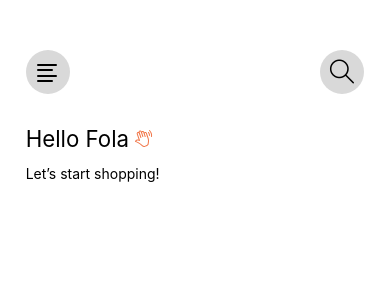
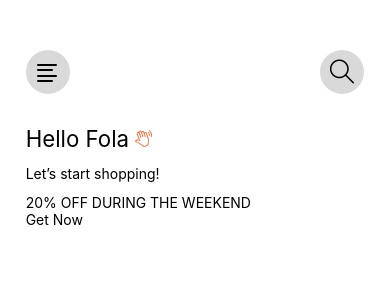
Before and after one commit to ajinkyacodes/rn-ui-design, a React Native app: screen / in a window 390 px wide. Shown: the top 300 px of the page. Built offline with nearby package versions, Linux system fonts and the light colour scheme.

Commit message:
working on OfferList component

```diff
--- /dev/null
+++ b/src/components/OfferCard.tsx
@@ -0,0 +1,22 @@
+import { StyleSheet, Text, TouchableOpacity, View } from 'react-native';
+import React, { FC } from 'react';
+
+interface OfferCardProps {
+	offerText: string;
+	buttonText: string;
+}
+
+const OfferCard: FC<OfferCardProps> = ({ offerText, buttonText }) => {
+	return (
+		<View>
+			<Text>{offerText}</Text>
+			<TouchableOpacity>
+				<Text>{buttonText}</Text>
+			</TouchableOpacity>
+		</View>
+	);
+};
+
+export default OfferCard;
+
+const styles = StyleSheet.create({});
--- /dev/null
+++ b/src/components/OfferList.tsx
@@ -0,0 +1,15 @@
+import { StyleSheet, Text, View } from 'react-native';
+import React from 'react';
+import OfferCard from './OfferCard';
+
+const OfferList = () => {
+	return (
+		<View>
+			<OfferCard offerText='20% OFF DURING THE WEEKEND' buttonText='Get Now' />
+		</View>
+	);
+};
+
+export default OfferList;
+
+const styles = StyleSheet.create({});
--- a/src/screens/ShoppingPageScreen.tsx
+++ b/src/screens/ShoppingPageScreen.tsx
@@ -4,6 +4,7 @@ import { s, vs } from 'react-native-size-matters';
 import GreyCircleIcon from '../components/GreyCircleIcon';
 import SimpleLineIcons from '@expo/vector-icons/SimpleLineIcons';
 import { DrawerIcon, HandIcon } from '../assets/Icons';
+import OfferList from '../components/OfferList';
 
 const ShoppingPageScreen = () => {
 	return (
@@ -30,6 +31,7 @@ const ShoppingPageScreen = () => {
 				<HandIcon />
 			</View>
 			<Text style={{ marginBottom: vs(10) }}>Let’s start shopping!</Text>
+            <OfferList />
 		</View>
 	);
 };
```
